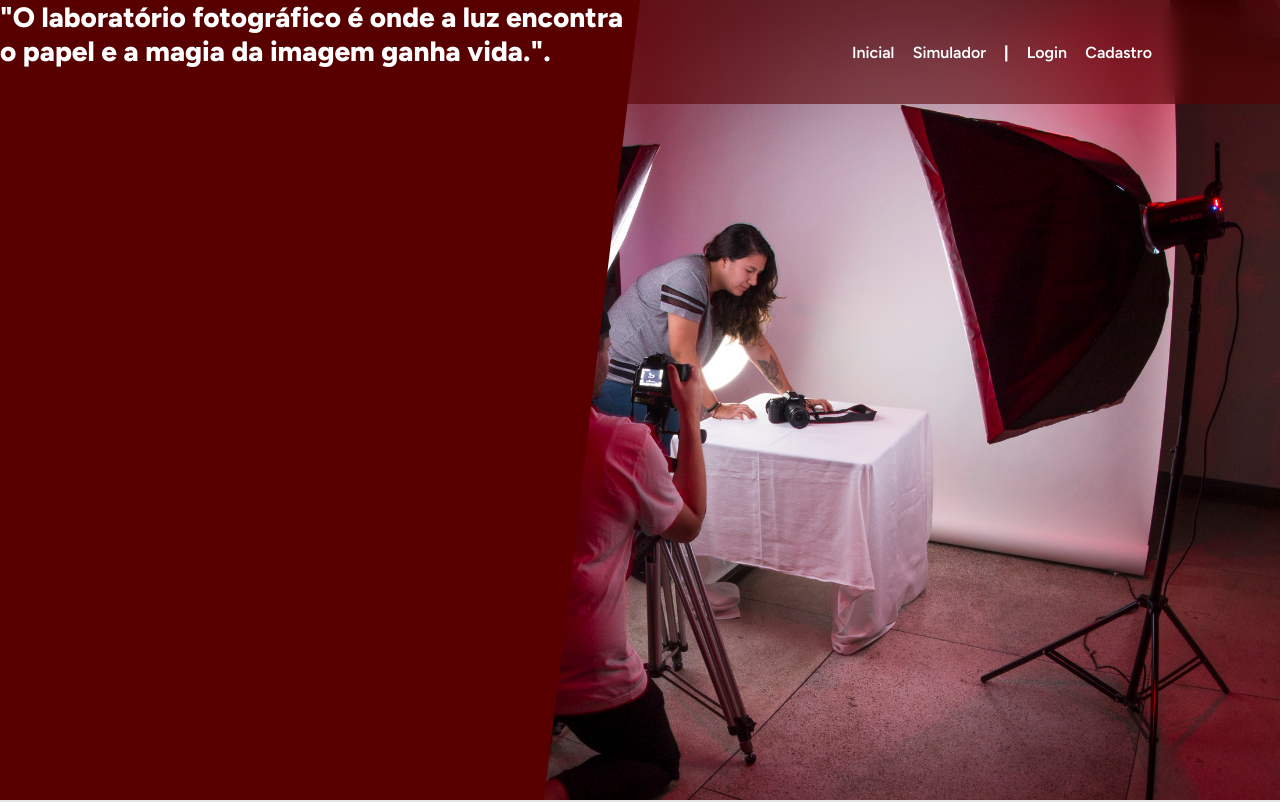
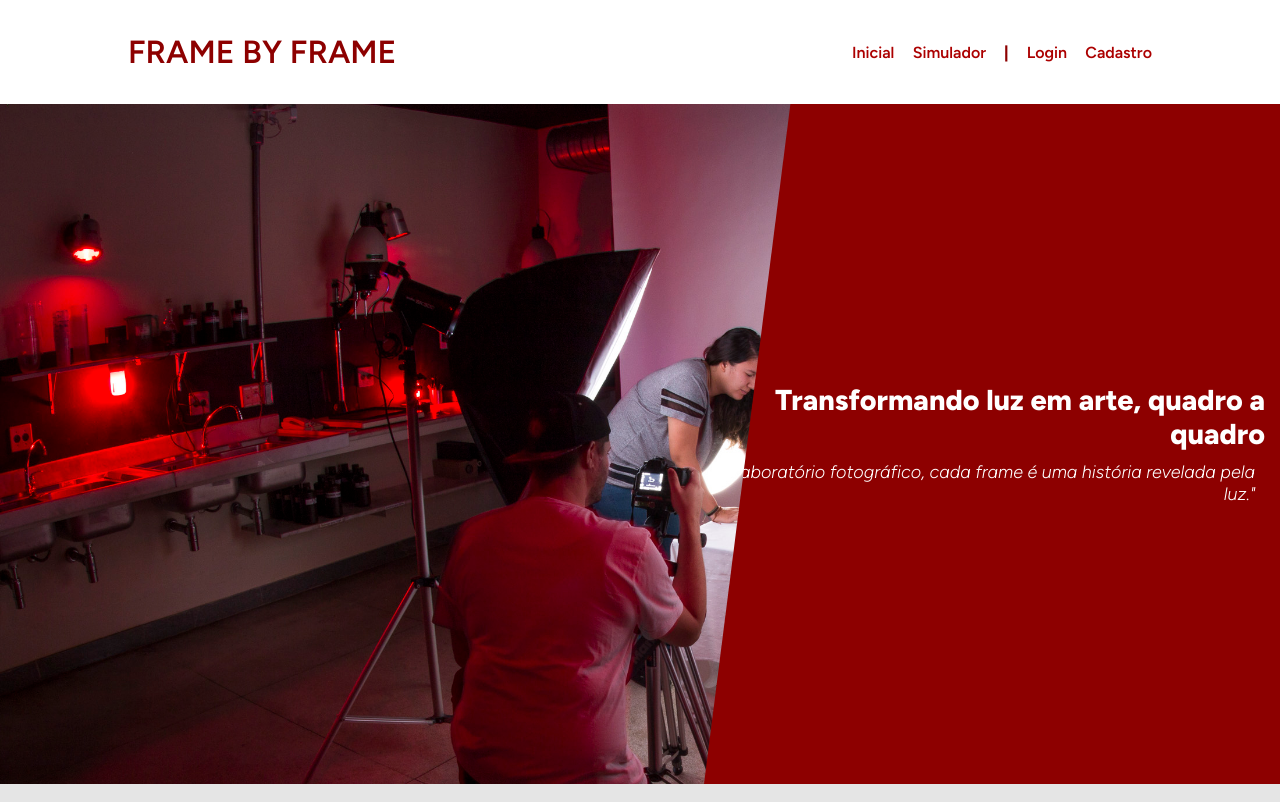
Before and after one commit to Thiago-Prates/Frame-by-Frame, a website: page public/index.html in a window 1280 px wide. Shown: the top 802 px of the page. Drawn offline with Linux system fonts and the light colour scheme.

Commit message:
Adicionando página com css

```diff
--- a/public/css/estilo.css
+++ b/public/css/estilo.css
@@ -16,12 +16,10 @@
 
 
 .header {
-  margin: 0;
-  position: fixed;
   width: 100%;
   height: 13vh;
-  background-color: rgba(88, 0, 0, 0.571);
-  backdrop-filter: blur(10px);
+  background-color: rgba(255, 255, 255, 0.537);
+  z-index: 10;
 }
 
 .header .container {
@@ -32,7 +30,7 @@
 
 .header a {
   text-decoration: none;
-  color: #ffffff;
+  color: #ac0000;
   font-weight: 600;
   transition: all 0.3s;
 }
@@ -52,11 +50,11 @@
   align-items: center;
   justify-content: space-between;
   list-style: none;
-  color: #ffffff;
+  color: #8d0000;
 }
 
 .titulo {
-  color: #ffffff;
+  color: #8d0000;
   width: fit-content;
   font-weight: 600;
 }
@@ -68,7 +66,7 @@
 /* BANNER */
 
 .banner {
-  height: 100vh;
+  height: 85vh;
   color: white;
   background: url('../assets/imgs/img_inicial.png');
   background-size: cover;
@@ -79,31 +77,37 @@
   height: 100%;
   width: 100%;
   display: flex;
+  justify-content: end;
 }
 
 .cont_inicial_texto{
-  clip-path: polygon(0% 0%, 100% 0%, 85% 100%, 0% 100%);
-  background-color: rgb(88, 0, 0);
-  width: 50%;
+   box-sizing: border-box;
+   text-align:end;
+  background-color: #8d0000;
+  clip-path: polygon(15% 0%, 100% 0%, 100% 100%, 0% 100%);
+  width: 45%;
   height: 100%;
-}
-.texto_cont{
-  width: 50%;
-}
-
-.div_cont{
-  width: 50%;
-  height: 100%;
-  background-color: rgb(88, 0, 0);
+  align-items: center;
+  display: flex;
+  justify-content: center;
+  flex-direction: column;
 
 }
 
+
 .banner .container p {
   width: 100%;
-  margin: 0;
-  padding: 0;
   font-weight: 800;
-  font-size: 28px;
+  margin-right: 30px;
+  font-size: 1.8em;
+}
+
+.banner .container cite {
+  width: 100%;
+  margin-top: 10px;
+  font-weight: 100;
+  margin-right: 50px;
+  font-size: 18px;
 }
 
 .banner .container span {
--- a/public/index.html
+++ b/public/index.html
@@ -40,7 +40,8 @@
     <div class="banner">
       <div class="container">
         <div class="cont_inicial_texto">
-        <p>"O laboratório fotográfico é onde a luz encontra o papel e a magia da imagem ganha vida.".</p>
+        <p>Transformando luz em arte, quadro a quadro</p>
+        <cite>"No laboratório fotográfico, cada frame é uma história revelada pela luz."</cite>
       </div>
       </div>
 
```
